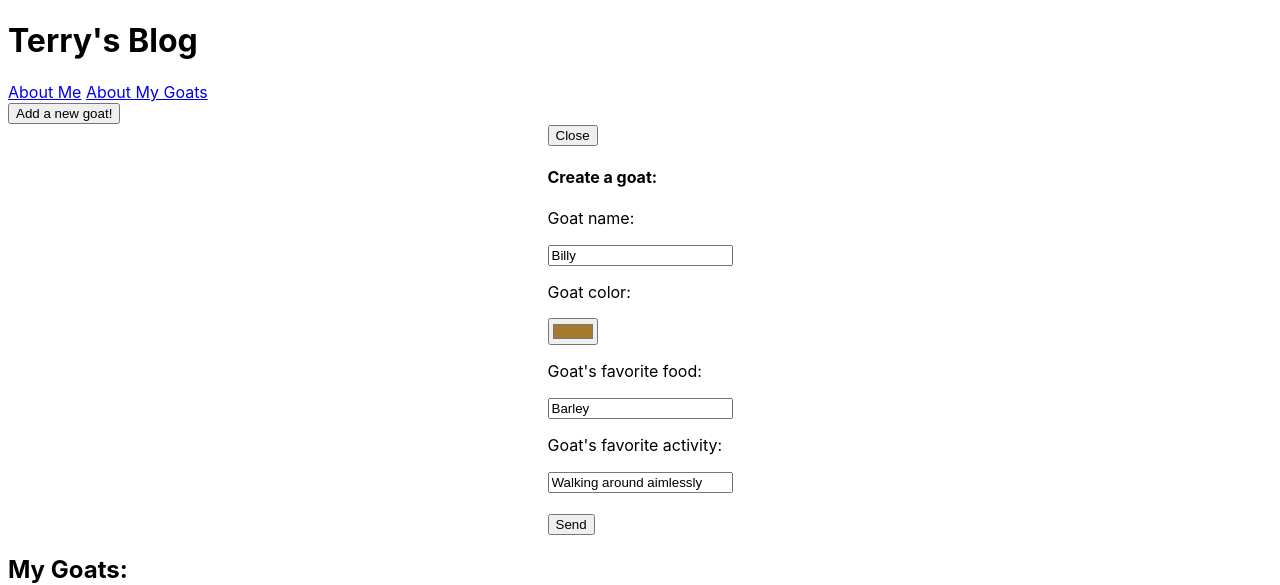
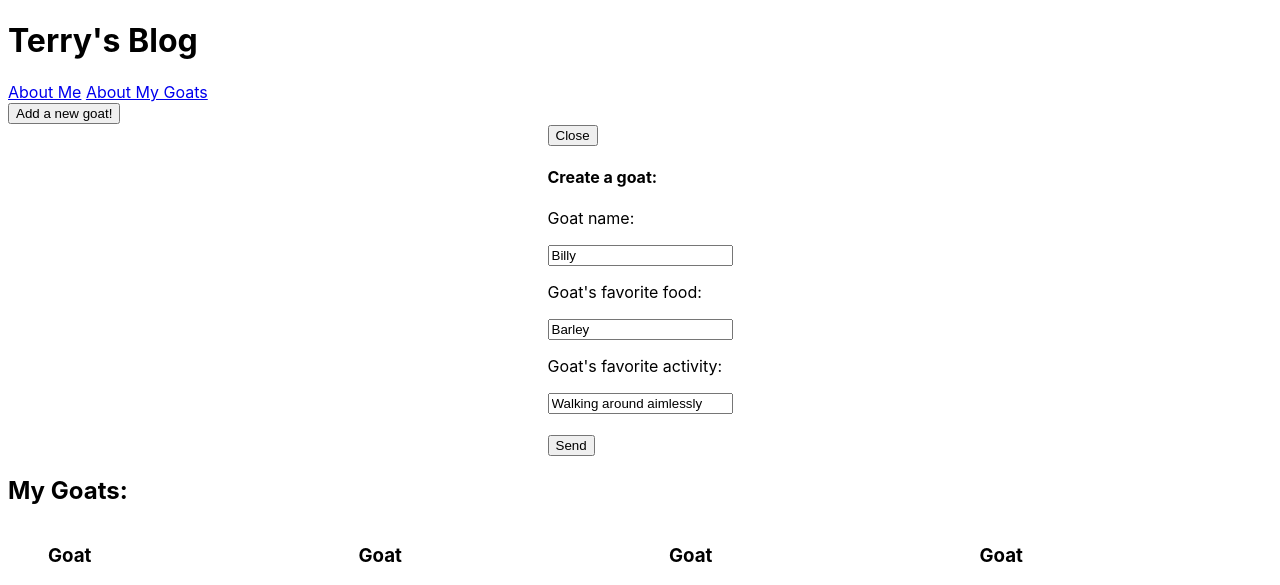
Before and after one commit to ze-e/clicmders-mvp, a React (Create React App) app: page / in a window 1280 px wide. Both pictures are taken after a click on the button "Add a new goat!". Shown: the top 585 px of the page. Built offline with nearby package versions, Linux system fonts and the light colour scheme; grey boxes are pictures that could not be loaded.

Commit message:
feat/text-gen api

```diff
--- a/package.json
+++ b/package.json
@@ -6,6 +6,7 @@
     "@testing-library/jest-dom": "^5.11.4",
     "@testing-library/react": "^11.1.0",
     "@testing-library/user-event": "^12.1.10",
+    "deepai": "^1.0.17",
     "react": "^17.0.2",
     "react-dom": "^17.0.2",
     "react-router-dom": "^5.2.0",
--- a/src/App.js
+++ b/src/App.js
@@ -3,19 +3,26 @@ import './App.css';
 import Gallery from './components/Gallery/Gallery';
 import Header from './components/Header/Header';
 import Popup from './components/Popup/Popup';
+
 import Data from './data/data';
+import getGoatText from './util/text-gen-api';
 
 function App() {
 
   const [isOpen, setIsOpen] = React.useState(false);
+  const [DATA, setData] = React.useState(Data);
 
   function toggleClose(){
     setIsOpen(!isOpen);
   }
 
-  function submitForm(e){
-    e.preventDefault();
-    toggleClose();
+  function submitForm(name, food, activity){
+    getGoatText({name, food, activity})
+    .then((resp)=>{
+      const newItem = {name,description:resp.output,img:"https://images.unsplash.com/photo-1588466585717-f8041aec7875"};
+      setData([...DATA, newItem]);
+      toggleClose();
+    })
   }
 
   return (
--- a/src/components/Popup/Popup.js
+++ b/src/components/Popup/Popup.js
@@ -23,19 +23,24 @@ function PopupWithForm(props) {
     setActivity(e.target.value);
   }
 
+  function handleSubmit(e){
+    e.preventDefault();
+    props.handleSubmit(name, food, activity);
+  }
+
 
   return (
     <section className={`popup ${props.isOpen  && 'popup_opened'}`} >
       <div className="popup__container">
-      <form className="popup__form" onSubmit={props.handleSubmit}>
+      <form className="popup__form" onSubmit={handleSubmit}>
         <button className="popup__close" type="button" onClick={props.handleClose}>Close</button>
           <h4 className="popup__title">Create a goat:</h4>
 
           <p className="popup__input-label">Goat name:</p>
           <input className="popup__input" type="text" name="name" required minLength="2" maxLength="40" value={name} onChange={handleName} placeholder="Enter a name for your goat"></input>
 
-          <p className="popup__input-label">Goat color:</p>
-          <input className="popup__input" type="color" name="color" value={color} onChange={handleColor}></input>
+          {/* <p className="popup__input-label">Goat color:</p>
+          <input className="popup__input" type="color" name="color" value={color} onChange={handleColor}></input> */}
 
           <p className="popup__input-label">Goat's favorite food:</p>
           <input className="popup__input" type="text" name="food" value={food} onChange={handleFood} placeholder="Enter your goat's favorite food"></input>
--- /dev/null
+++ b/src/config/config.js
@@ -0,0 +1 @@
+export const textGenApiKey = "bfe346d5-d922-4d77-8d64-d9cd596381f7";
--- /dev/null
+++ b/src/util/text-gen-api.js
@@ -0,0 +1,15 @@
+import {textGenApiKey as ApiKey} from '../config/config';
+import deepai from 'deepai';
+
+export default function getGoatText({name, food, activity}){
+
+deepai.setApiKey(ApiKey);
+
+(async function() {
+    const resp = await deepai.callStandardApi("text-generator", {
+            text: `My goat is brown. Their name is ${name}. They like to eat ${food} and they love to ${activity}`,
+    });
+    console.log(resp.output);
+    return resp;
+  })()
+}
```
Also changed, not shown: 1 other file (tests, documents, lock files or other folders).
